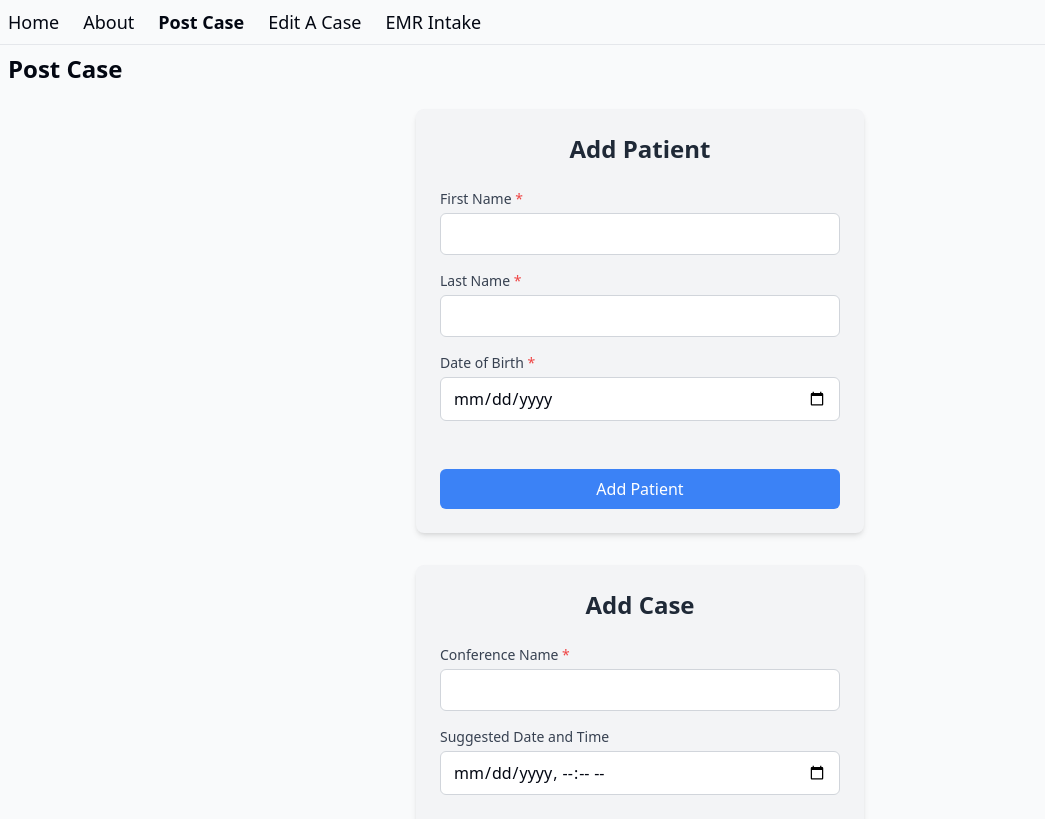
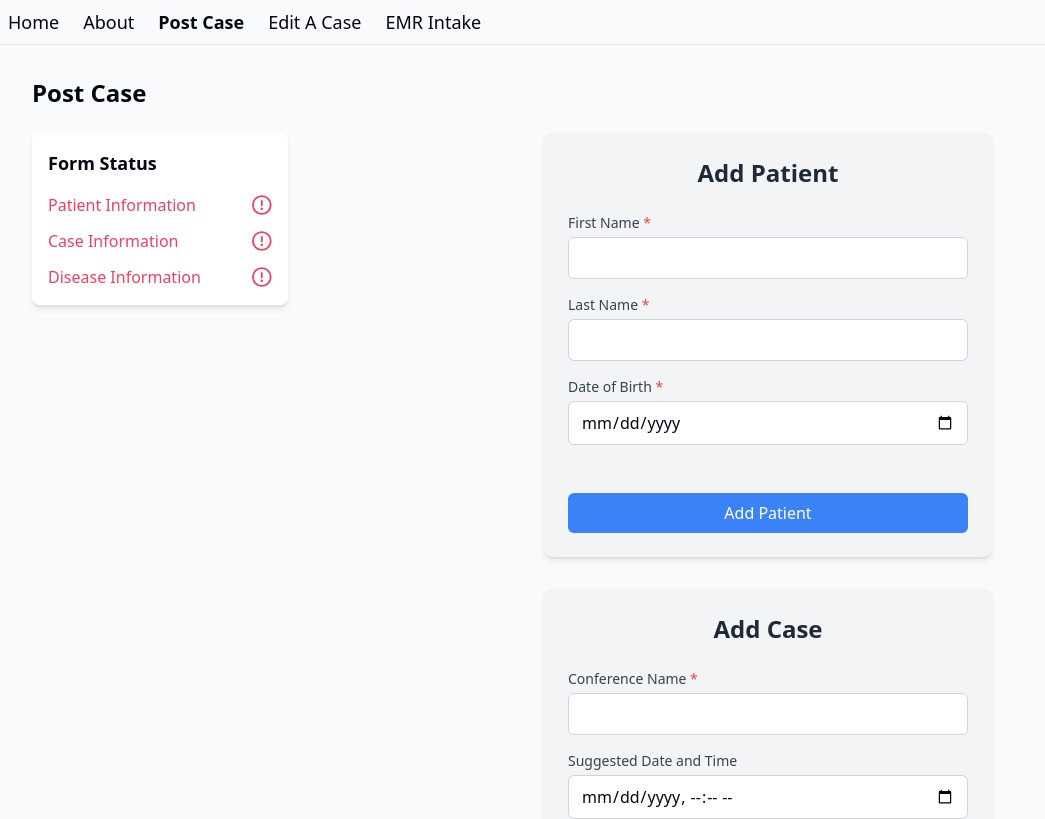
Before and after one commit to pdevito3/pc-sandbox, a React (Vite) app: page /postcase in a window 1280 px wide. Shown: the top 819 px of the page, without its empty margins (0-1045 px from the left). Built offline with nearby package versions, Linux system fonts and the light colour scheme.

Commit message:
WIP: card

```diff
--- a/package.json
+++ b/package.json
@@ -27,6 +27,7 @@
     "react-dom": "^18.3.1",
     "react-hook-form": "^7.53.0",
     "react-hot-toast": "^2.4.1",
+    "tailwind-merge": "^2.5.2",
     "zod": "^3.23.8"
   }
 }
--- /dev/null
+++ b/src/components/FormStatusCard.tsx
@@ -0,0 +1,50 @@
+import { twMerge } from "tailwind-merge";
+
+type FormStatus = "valid" | "invalid" | "untouched";
+
+interface FormStatusItem {
+  title: string;
+  status: FormStatus;
+}
+
+interface FormStatusCardProps {
+  items: FormStatusItem[];
+}
+
+export function FormStatusCard({ items }: FormStatusCardProps) {
+  return (
+    <div className="bg-white shadow-md rounded-lg p-4 w-64 dark:bg-slate-800">
+      <h3 className="text-lg font-semibold mb-4">Form Status</h3>
+      <ul className="space-y-3">
+        {items.map((item, index) => (
+          <li key={index} className="flex items-center">
+            <span
+              className={twMerge(
+                "w-48",
+                item.status === "invalid" ? "text-rose-500" : "text-slate-700"
+              )}
+            >
+              {item.title}
+            </span>
+            {item.status === "invalid" && (
+              <svg
+                className="w-5 h-5 text-rose-500 ml-4"
+                xmlns="http://www.w3.org/2000/svg"
+                width={200}
+                height={200}
+                viewBox="0 0 16 16"
+              >
+                <path
+                  fill="currentColor"
+                  fillRule="evenodd"
+                  d="M8 14.5a6.5 6.5 0 1 0 0-13a6.5 6.5 0 0 0 0 13ZM8 16A8 8 0 1 0 8 0a8 8 0 0 0 0 16Zm1-5a1 1 0 1 1-2 0a1 1 0 0 1 2 0Zm-.25-6.25a.75.75 0 0 0-1.5 0v3.5a.75.75 0 0 0 1.5 0v-3.5Z"
+                  clipRule="evenodd"
+                />
+              </svg>
+            )}
+          </li>
+        ))}
+      </ul>
+    </div>
+  );
+}
--- a/src/routes/postcase.$patientId.$caseId.tsx
+++ b/src/routes/postcase.$patientId.$caseId.tsx
@@ -1,5 +1,6 @@
 import { createFileRoute, useParams } from "@tanstack/react-router";
 import toast from "react-hot-toast";
+import { FormStatusCard } from "../components/FormStatusCard";
 import { useCase } from "../domain/cases/apis/get-case";
 import { CaseForm, CaseFormData } from "../domain/cases/components/case-form";
 import { useDisease } from "../domain/diseases/apis/get-disease";
@@ -55,23 +56,33 @@ function PostCaseEditComponent() {
   }
 
   return (
-    <div className="p-2">
+    <div className="p-8">
       <h3 className="text-2xl font-bold mb-6">Post Case</h3>
-
-      <div className="mb-8">
+      <div className="flex items-start justify-between">
+        <FormStatusCard
+          items={[
+            { title: "Patient Information", status: "invalid" },
+            { title: "Case Information", status: "invalid" },
+            { title: "Disease Information", status: "invalid" },
+          ]}
+        />
+        <div className="flex-1">
+          <div className="mt-0">
             {patientDto && (
               <PatientPostCaseForm
                 patientId={patientId}
                 patientData={{
                   ...patientDto,
-              dateOfBirth: patientDto.dateOfBirth.toISOString().split("T")[0],
+                  dateOfBirth: patientDto.dateOfBirth
+                    .toISOString()
+                    .split("T")[0],
                 }}
                 onSubmit={handlePatientSubmit}
               />
             )}
           </div>
 
-      <div className="mb-8">
+          <div className="mt-8">
             {caseDto && (
               <CaseForm
                 caseId={caseId}
@@ -81,7 +92,7 @@ function PostCaseEditComponent() {
             )}
           </div>
 
-      <div>
+          <div className="mt-8">
             {diseaseDto && (
               <DiseaseForm
                 diseaseId={caseId}
@@ -91,5 +102,7 @@ function PostCaseEditComponent() {
             )}
           </div>
         </div>
+      </div>
+    </div>
   );
 }
--- a/src/routes/postcase.addfromemr.$identifier.tsx
+++ b/src/routes/postcase.addfromemr.$identifier.tsx
@@ -39,7 +39,7 @@ function PostCaseEmrComponent() {
 
       {seedData && (
         <>
-          <div className="mb-8">
+          <div className="mt-8">
             <PatientPostCaseForm
               patientData={{
                 firstName: seedData.patientName.split(" ")[0],
@@ -50,11 +50,11 @@ function PostCaseEmrComponent() {
             />
           </div>
 
-          <div className="mb-8">
+          <div className="mt-8">
             <CaseForm onSubmit={handleCaseSubmit} />
           </div>
 
-          <div>
+          <div className="mt-8">
             <DiseaseForm
               diseaseData={seedData.disease}
               onSubmit={handleDiseaseSubmit}
--- a/src/routes/postcase.index.tsx
+++ b/src/routes/postcase.index.tsx
@@ -1,4 +1,5 @@
 import { createFileRoute } from "@tanstack/react-router";
+import { FormStatusCard } from "../components/FormStatusCard";
 import { CaseForm, CaseFormData } from "../domain/cases/components/case-form";
 import {
   DiseaseForm,
@@ -27,19 +28,30 @@ function PostCaseComponent() {
   };
 
   return (
-    <div className="p-2">
+    <div className="p-8">
       <h3 className="text-2xl font-bold mb-6">Post Case</h3>
 
-      <div className="mb-8">
-        <PatientPostCaseForm onSubmit={handlePatientSubmit} />
-      </div>
+      <div className="flex items-start justify-between">
+        <FormStatusCard
+          items={[
+            { title: "Patient Information", status: "invalid" },
+            { title: "Case Information", status: "invalid" },
+            { title: "Disease Information", status: "invalid" },
+          ]}
+        />
+        <div className="flex-1">
+          <div className="">
+            <PatientPostCaseForm onSubmit={handlePatientSubmit} />
+          </div>
 
-      <div className="mb-8">
-        <CaseForm onSubmit={handleCaseSubmit} />
-      </div>
+          <div className="mt-8">
+            <CaseForm onSubmit={handleCaseSubmit} />
+          </div>
 
-      <div>
-        <DiseaseForm onSubmit={handleDiseaseSubmit} />
+          <div className="mt-8">
+            <DiseaseForm onSubmit={handleDiseaseSubmit} />
+          </div>
+        </div>
       </div>
     </div>
   );
```
Also changed, not shown: 1 other file (tests, documents, lock files or other folders). Lines whose indentation alone changed are shown as unchanged.
